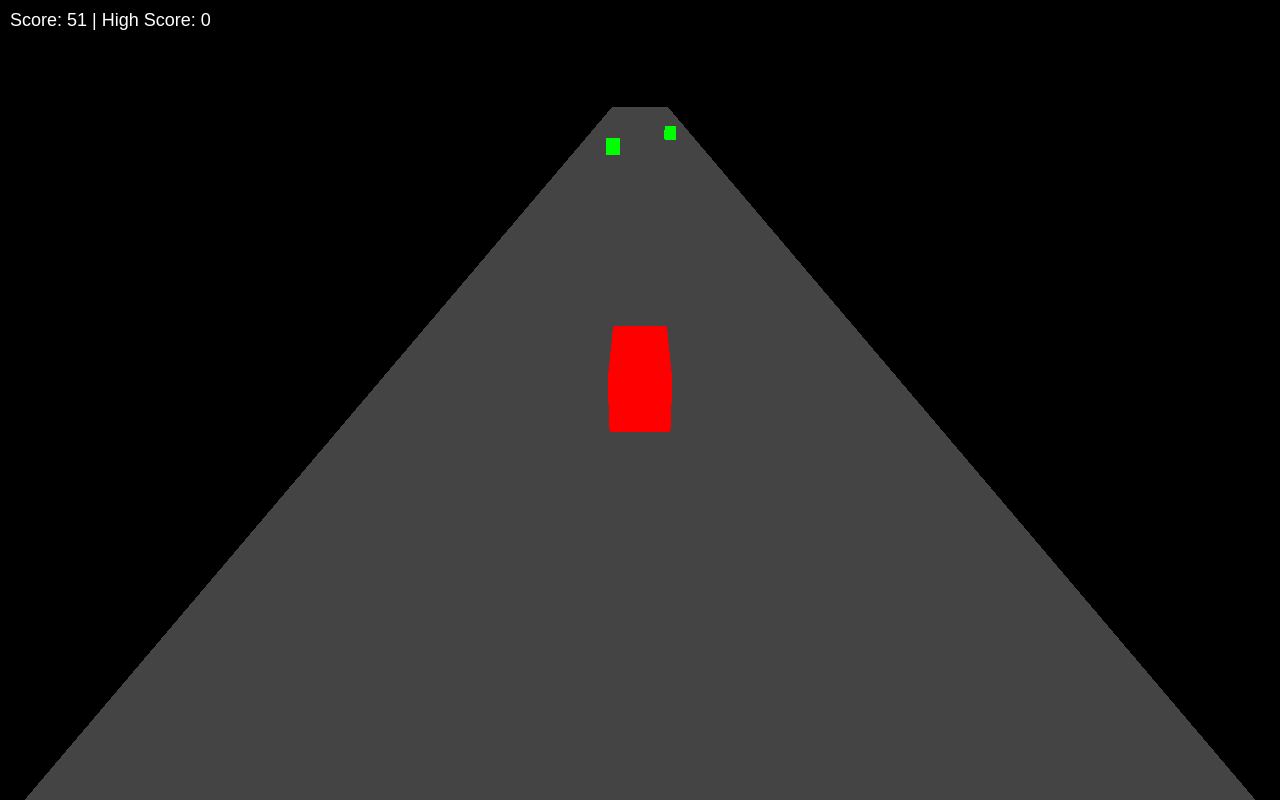
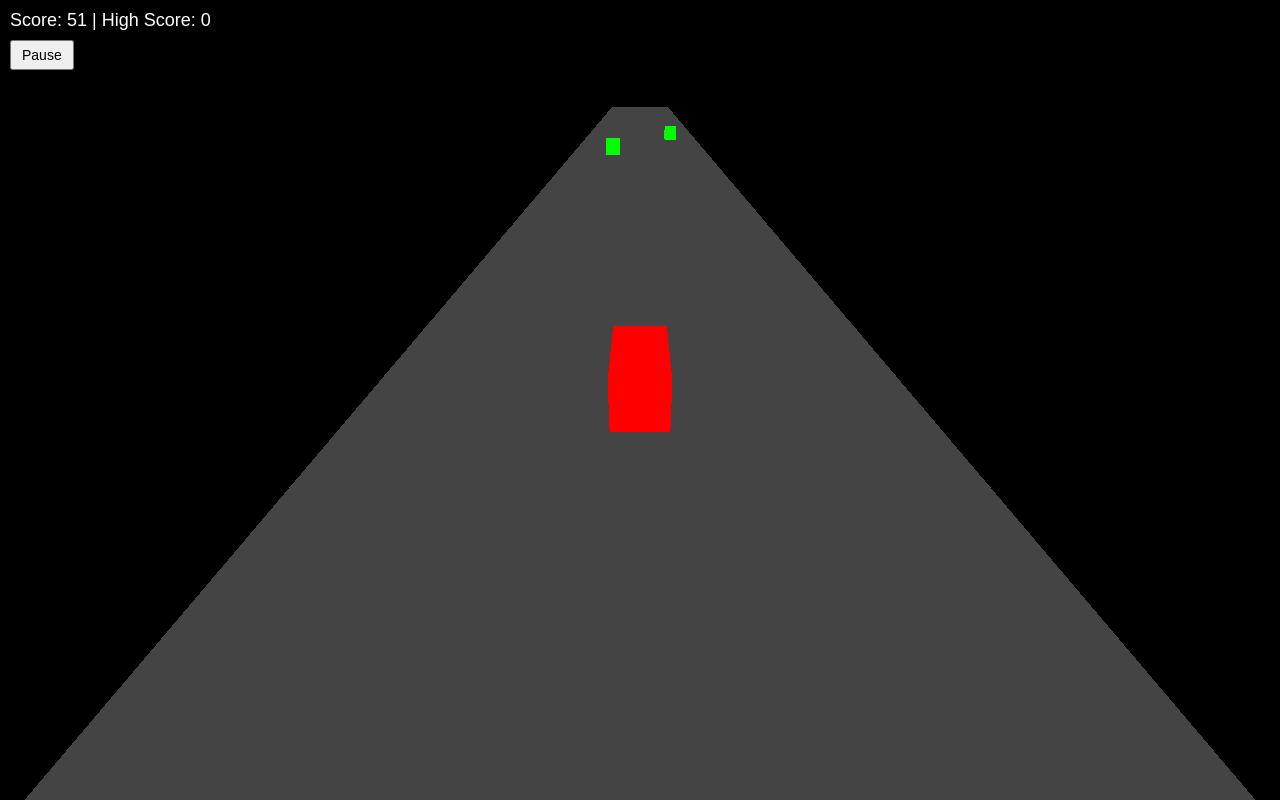
Before and after one commit to shawnzhao0518-art/PolyRun, a plain HTML site: page index.html in a window 1280 px wide. Drawn offline with nearby package versions, Linux system fonts and the light colour scheme; animation ran at ten frames a second.

Commit message:
Update index.html

```diff
--- a/index.html
+++ b/index.html
@@ -10,11 +10,20 @@
       position: absolute; top: 10px; left: 10px; color: white;
       font-size: 18px; font-family: Arial, sans-serif;
     }
+    button {
+      position: absolute; left: 10px; padding: 5px 10px;
+      font-size: 14px; cursor: pointer;
+    }
+    #pauseBtn { top: 40px; }
+    #restartBtn { top: 70px; display: none; }
   </style>
 </head>
 <body>
   <div id="hud">Score: 0 | High Score: 0</div>
-  <!-- 用 CDN 引入 Three.js -->
+  <button id="pauseBtn">Pause</button>
+  <button id="restartBtn">Restart</button>
+
+  <!-- Three.js 用 CDN -->
   <script src="https://cdn.jsdelivr.net/npm/three@0.157.0/build/three.min.js"></script>
   <script src="game.js"></script>
   <script>
```
